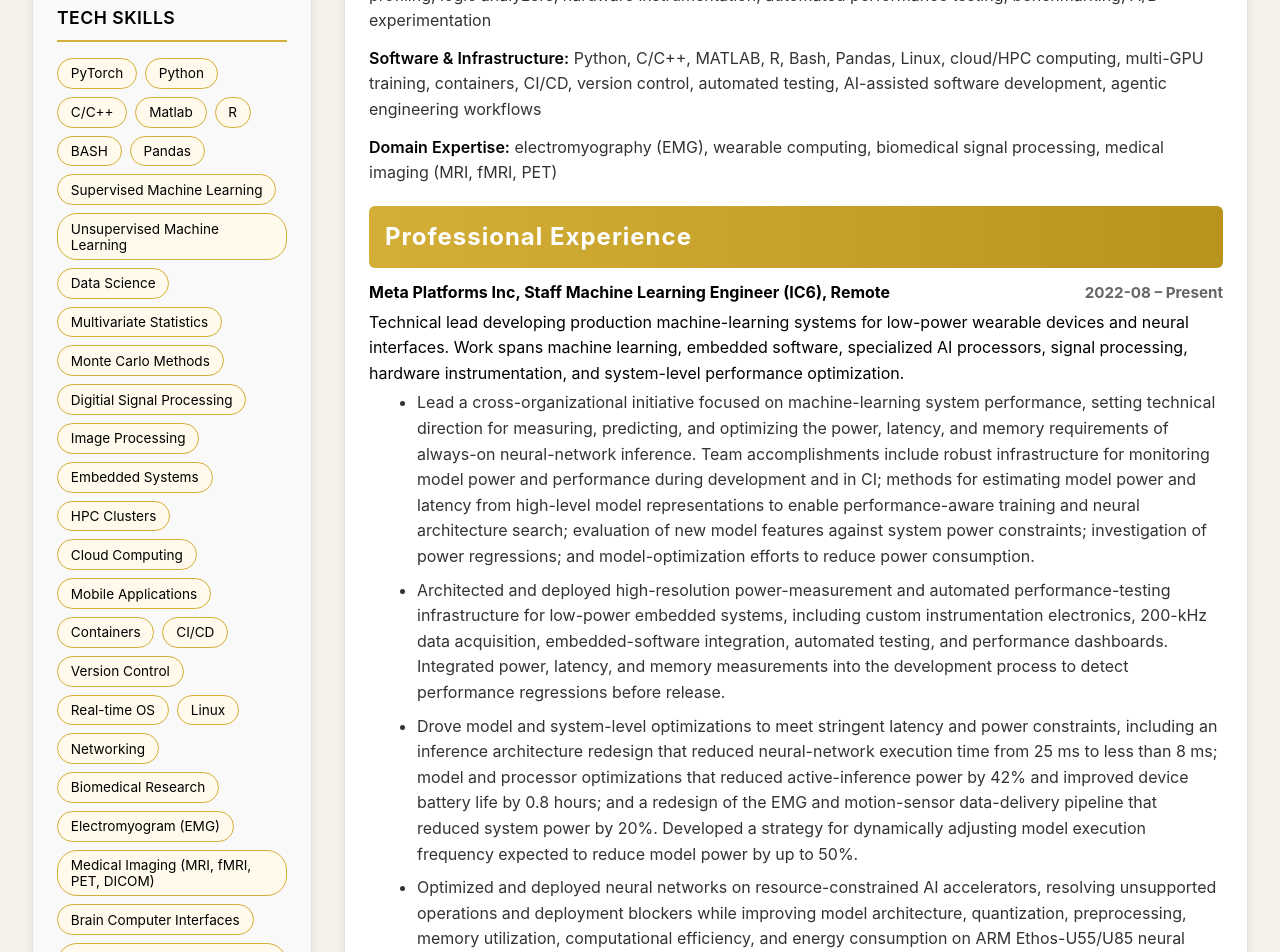
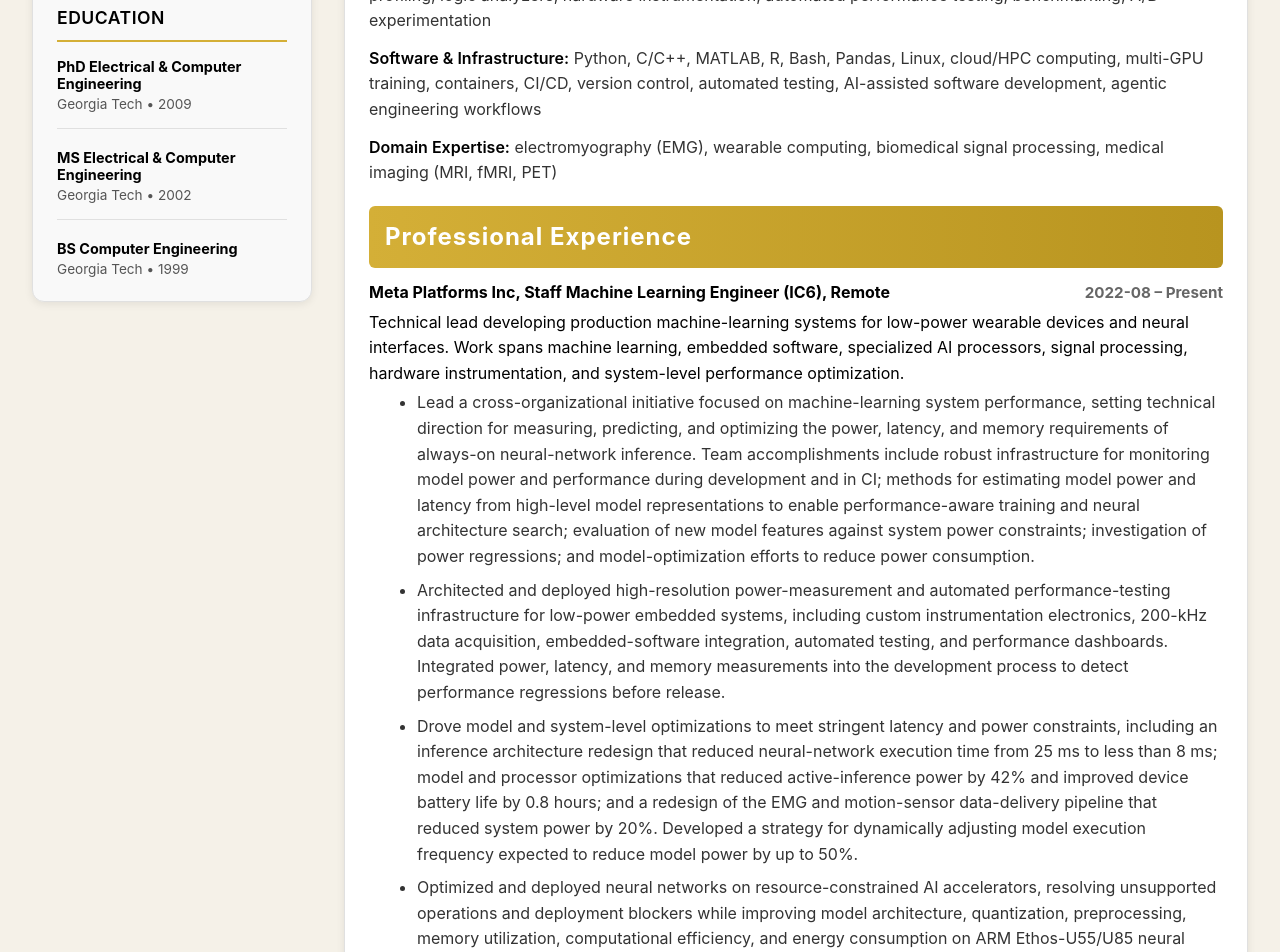
Before and after one commit to ccraddock/cloud_resume_challenge, a React (Vite) app in the folder resume-app/: page / in a window 1280 px wide. Shown: the part 600-1552 px from the top of the page. Built offline with nearby package versions, Linux system fonts and the light colour scheme.

Commit message:
Remove redundant tech skills from sidebar

```diff
--- a/resume-app/src/components/Sidebar.jsx
+++ b/resume-app/src/components/Sidebar.jsx
@@ -2,40 +2,6 @@
 import './Sidebar.css';
 
 function Sidebar() {
-  const skills = [
-    'PyTorch',
-    'Python',
-    'C/C++',
-    'Matlab',
-    'R',
-    'BASH',
-    'Pandas',
-    'Supervised Machine Learning',
-    'Unsupervised Machine Learning',
-    'Data Science',
-    'Multivariate Statistics',
-    'Monte Carlo Methods',
-    'Digitial Signal Processing',
-    'Image Processing',
-    'Embedded Systems',
-    'HPC Clusters',
-    'Cloud Computing',
-    'Mobile Applications',
-    'Containers',
-    'CI/CD',
-    'Version Control',
-    'Real-time OS',
-    'Linux',
-    'Networking',
-    'Biomedical Research',
-    'Electromyogram (EMG)',
-    'Medical Imaging (MRI, fMRI, PET, DICOM)',
-    'Brain Computer Interfaces',
-    'Neural Processing Units (ARM Ethos)',
-    'MR Physics',
-    'MR Sequence Development and Optimization',
-  ];
-
   return (
     <aside className="sidebar">
       <section className="sidebar-section">
@@ -82,17 +48,6 @@
       </section>
 
       <section className="sidebar-section">
-        <h3>Tech Skills</h3>
-        <div className="skills-grid">
-          {skills.map((skill) => (
-            <span key={skill} className="skill-tag">
-              {skill}
-            </span>
-          ))}
-        </div>
-      </section>
-
-      <section className="sidebar-section">
         <h3>Education</h3>
         <div className="edu-item">
           <h4>PhD Electrical & Computer Engineering</h4>
```
